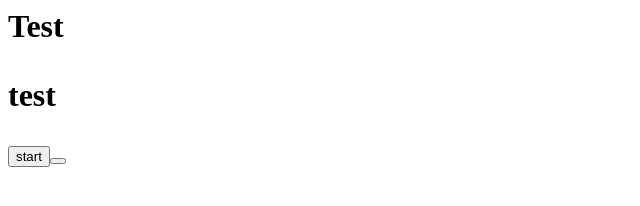
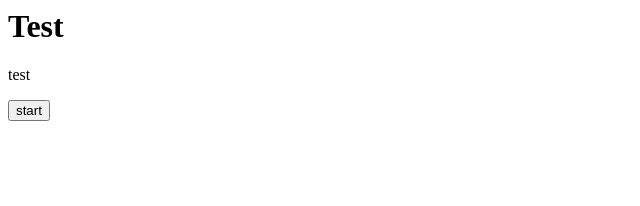
Before and after one commit to sashaaeketik-blip/test-game-, a plain HTML site: page index.html in a window 1280 px wide. Shown: the whole page, without its empty margins (0-640 px from the left). Drawn offline with Linux system fonts and the light colour scheme.

Commit message:
Update index.html

```diff
--- a/index.html
+++ b/index.html
@@ -1,3 +1,3 @@
-<h1> Test <h1>
-<p> test <p>
-<button> start <button>
+<h1> Test </h1>
+<p> test </p>
+<button> start </button>
```
